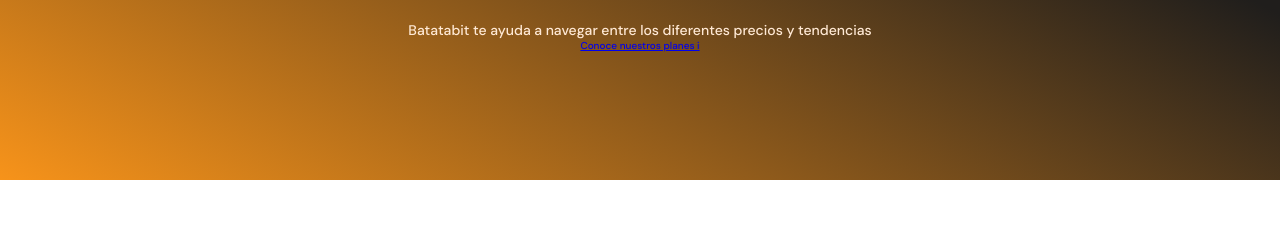
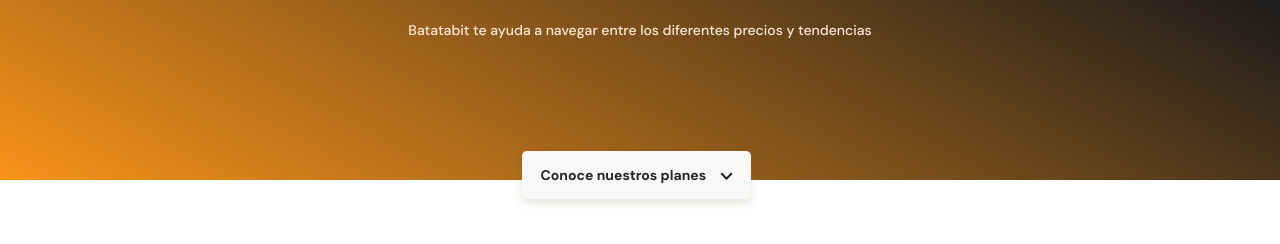
Before and after one commit to edwintrumpet/learning-responsive-design-platzi-batatabit, a plain HTML site: page index.html in a window 1280 px wide. Shown: the part 154-398 px from the top of the page. Drawn offline with Linux system fonts and the light colour scheme.

Commit message:
Uso de position para boton flotante

```diff
--- a/index.html
+++ b/index.html
@@ -15,7 +15,7 @@
     <div class="header--title-container">
       <h1>La próxima revolución en el intercambio de criptomonedas</h1>
       <p>Batatabit te ayuda a navegar entre los diferentes precios y tendencias</p>
-      <a href="#" class="header--button">Conoce nuestros planes <span>i</span></a>
+      <a href="#" class="header--button">Conoce nuestros planes <span></span></a>
     </div>
   </header>
   <main>
--- a/styles.css
+++ b/styles.css
@@ -73,3 +73,30 @@ header img {
   line-height: 1.8rem;
   color: var(--soft-orange);
 }
+
+.header--title-container .header--button {
+  position: absolute;
+  left: calc(50% - 118px);
+  top: 270px;
+  display: block;
+  margin-top: 35px;
+  padding: 15px;
+  width: 229px;
+  height: 48px;
+  background-color: var(--off-white);
+  box-shadow: 0 4px 8px rgba(89,73, 30, 0.16);
+  border: none;
+  border-radius: 5px;
+  font-size: 1.4rem;
+  font-weight: bold;
+  text-decoration: none;
+  color: var(--black);
+}
+
+.header--button span {
+  display: inline-block;
+  width: 13px;
+  height: 8px;
+  margin-left: 10px;
+  background-image: url('./assets/icons/arrow_down.svg');
+}
```
Also changed, not shown: assets/icons/arrow_down.svg (added).
